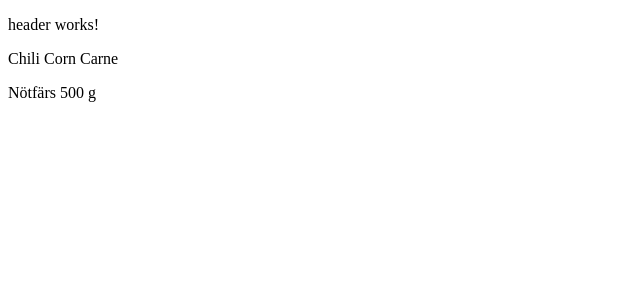
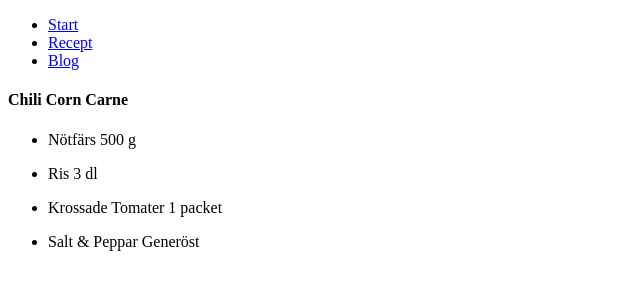
Before and after one commit to fishenchips/husman, an Angular app: page /recept in a window 1280 px wide. Shown: the top 300 px of the page, without its empty margins (0-640 px from the left). Built offline with nearby package versions, Linux system fonts and the light colour scheme.

Commit message:
adding router links to header

```diff
--- a/src/app/header/header.component.html
+++ b/src/app/header/header.component.html
@@ -1 +1,15 @@
-<p>header works!</p>
+<nav>
+  <div>
+    <ul>
+      <li routerLink="active">
+        <a routerLink="/">Start</a>
+      </li>
+      <li routerLink="active">
+        <a routerLink="/recept">Recept</a>
+      </li>
+      <li routerLink="active">
+        <a routerLink="/blog">Blog</a>
+      </li>
+    </ul>
+  </div>
+</nav>
--- a/src/app/header/header.component.ts
+++ b/src/app/header/header.component.ts
@@ -3,8 +3,6 @@ import { Component } from '@angular/core';
 @Component({
   selector: 'app-header',
   templateUrl: './header.component.html',
-  styleUrls: ['./header.component.scss']
+  styleUrls: ['./header.component.scss'],
 })
-export class HeaderComponent {
-
-}
+export class HeaderComponent {}
--- a/src/app/recipes/recipes.component.html
+++ b/src/app/recipes/recipes.component.html
@@ -1,8 +1,6 @@
-<p>{{ recipes[0].name }}</p>
-
-<span>
-  {{ recipes[0].ingredients[0].name }}
-</span>
-<span>
-  {{ recipes[0].ingredients[0].amount }}
-</span>
+<div *ngFor="let recipe of recipes">
+  <h4>{{ recipe.name }}</h4>
+  <ul *ngFor="let ingredient of recipe.ingredients">
+    <li>{{ ingredient.name }} {{ ingredient.amount }}</li>
+  </ul>
+</div>
```
